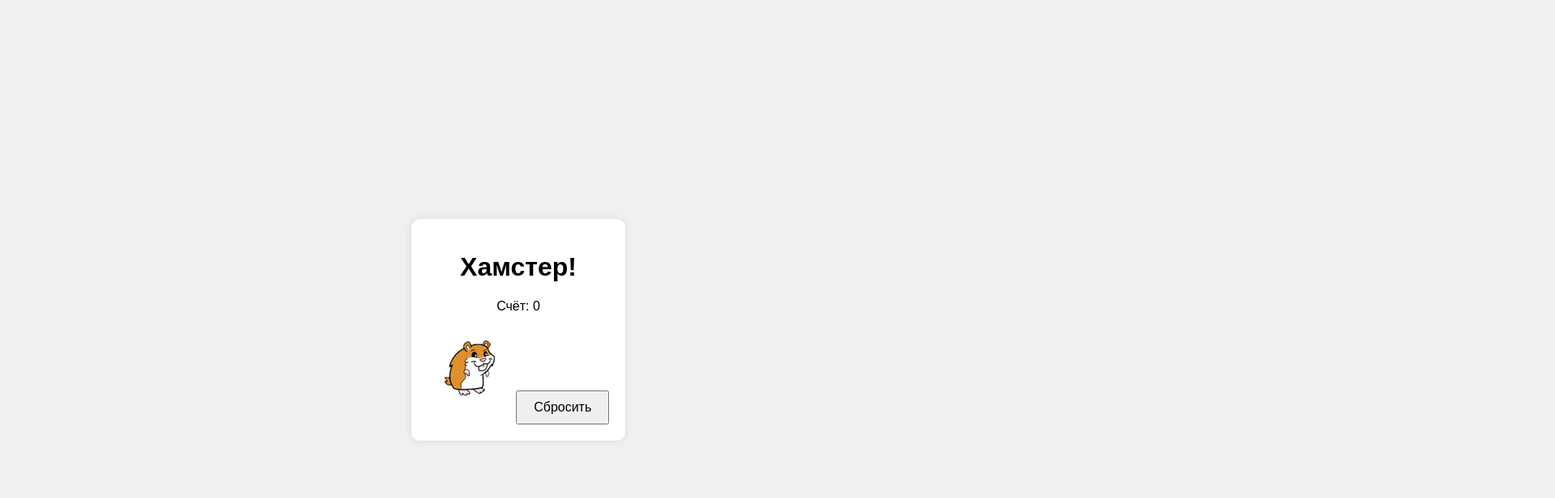
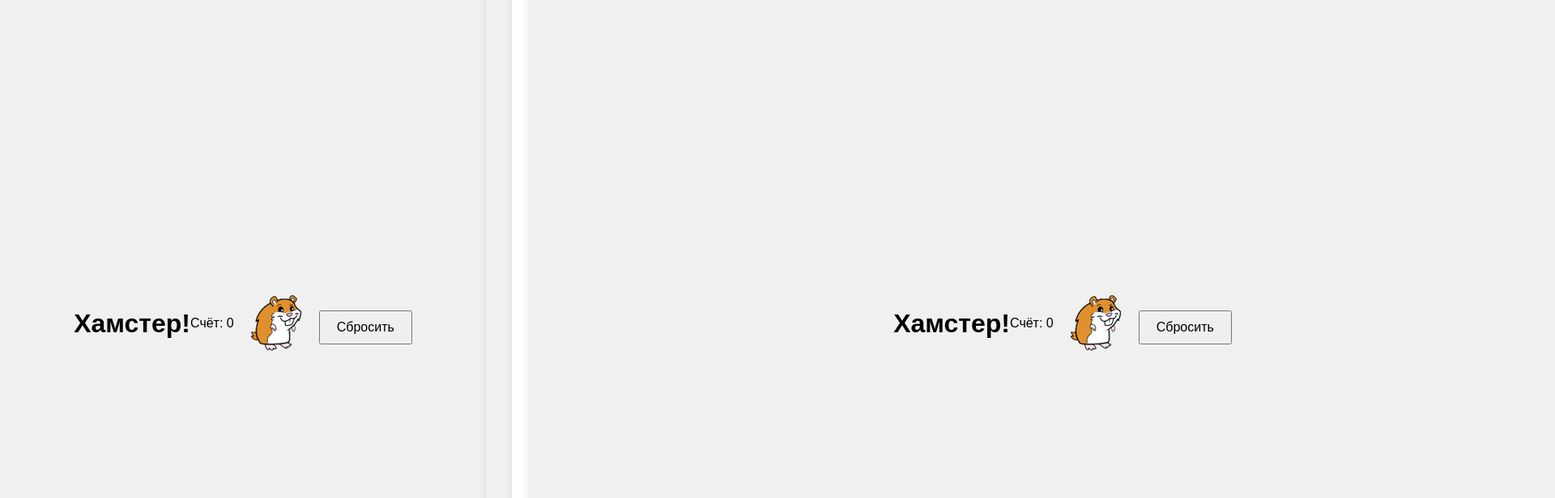
Before and after one commit to Misha45678/Page, a plain HTML site: page index.html in a window 1280 px wide. Shown: the top 616 px of the page at 81% size, 1920 px wide, since content can reach past the window. Drawn offline with Linux system fonts and the light colour scheme.

Commit message:
Add files via upload

```diff
--- a/index.html
+++ b/index.html
@@ -17,3 +17,48 @@
     <script src="script.js"></script>
 </body>
 </html>
+<!DOCTYPE html>
+<html lang="ru">
+<head>
+    <title>Кликер</title>
+    <link rel="icon" href="favinco.ico" type="image/x-icon">
+    <meta charset="UTF-8">
+    <meta name="viewport" content="width=device-width, initial-scale=1.0, user-scalable=no">
+    <style>
+        body {
+            margin: 0;
+            padding: 0;
+            overflow: hidden; /* Обрезаем лишние рамки */
+        }
+        .container {
+            width: 100vw; /* Полная ширина окна */
+            height: 100vh; /* Полная высота окна */
+            background-color: #f0f0f0; /* Цвет фона */
+            display: flex;
+            justify-content: center;
+            align-items: center;
+        }
+        .content {
+            width: 90%; /* Ширина контента */
+            max-width: 600px; /* Максимальная ширина */
+            background-color: white; /* Цвет фона контента */
+            border-radius: 10px; /* Закругленные углы */
+            box-shadow: 0 2px 10px rgba(0, 0, 0, 0.1); /* Тень */
+            padding: 20px; /* Отступы внутри контента */
+        }
+    </style>
+</head>
+<body>
+    <div class="container">
+        <div class="content">
+            <div class="container">
+                <h1>Хамстер!</h1>
+                <p>Счёт: <span id="score">0</span></p>
+                <input type="image" src="image.png" id = clickButton alt="Кнопка">
+                <button id="resetButton">Сбросить</button>
+            </div>
+            <script src="script.js"></script>
+        </div>
+    </div>
+</body>
+</html>
```
